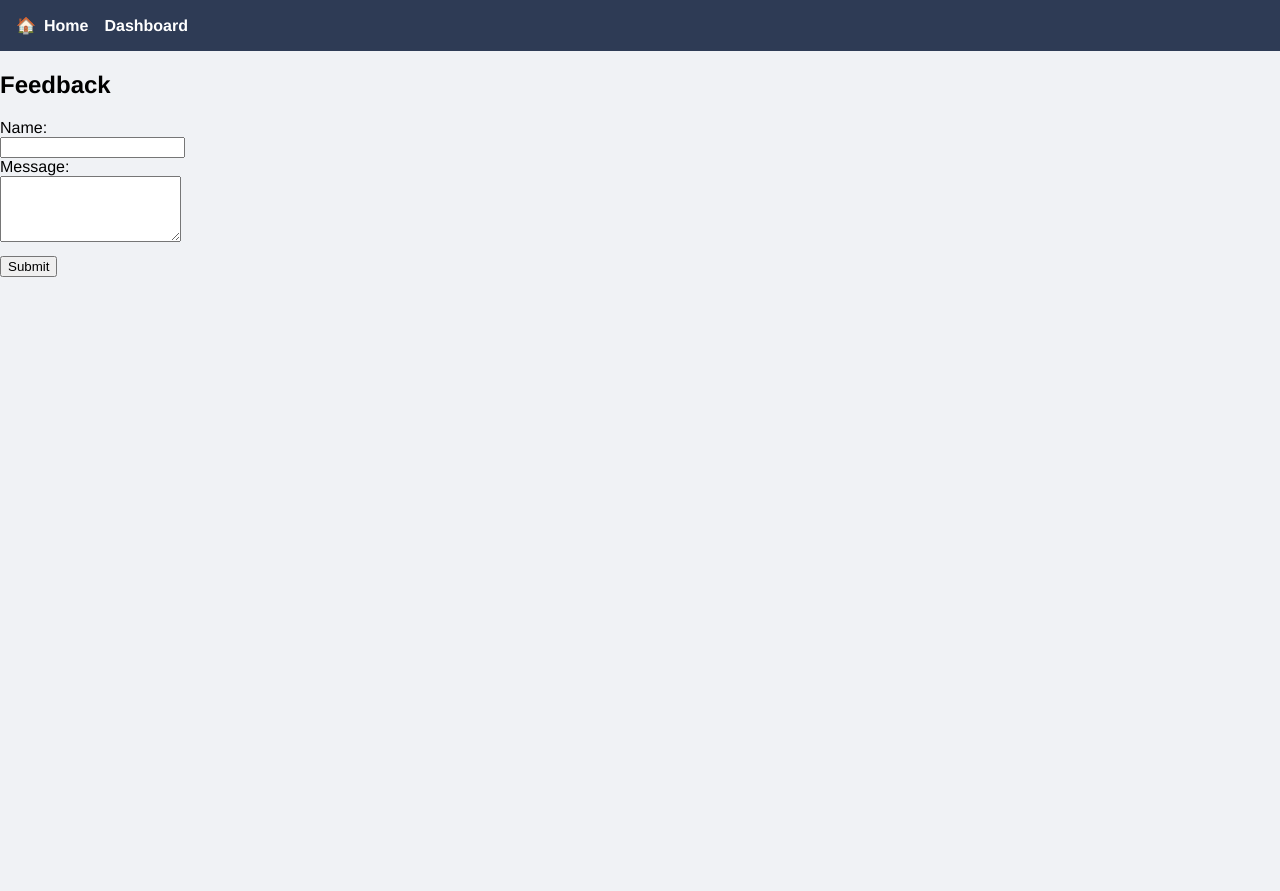
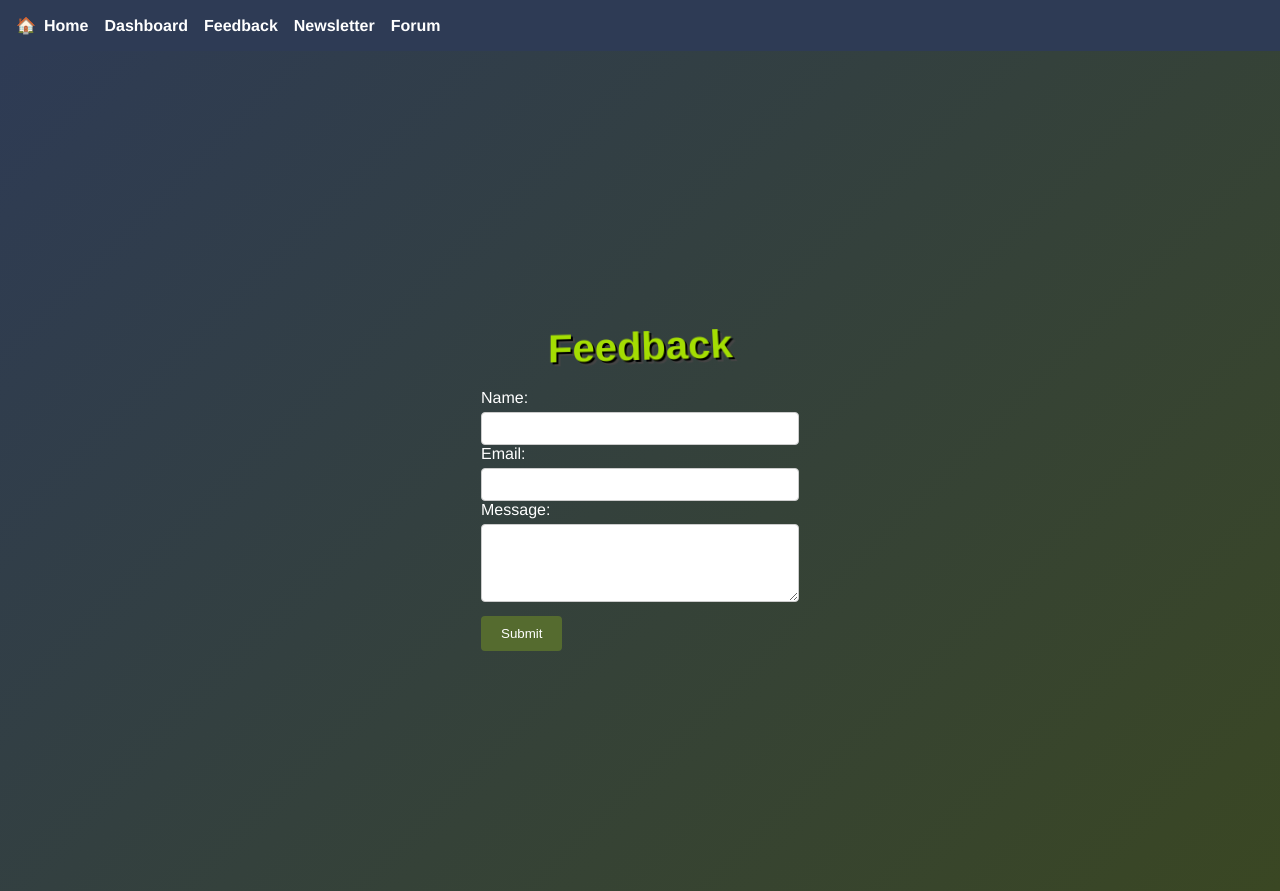
Before and after one commit to JennyFranz99/Plastic-Awareness-Platform, a React (Create React App) app: page /feedback in a window 1280 px wide. Before the commit the page ends 800 px from the top, so only its background shows below. Built offline with nearby package versions, Linux system fonts and the light colour scheme.

Commit message:
Updated Forum

```diff
--- a/src/App.js
+++ b/src/App.js
@@ -7,6 +7,8 @@ import Dashboard from './pages/Dashboard';
 import Learn from './pages/Learn';
 import Quiz from './pages/Quiz';
 import Feedback from './pages/Feedback';
+import Newsletter from './pages/Newsletter';
+import Forum from './pages/Forum';
 
 function App() {
   return (
@@ -18,6 +20,8 @@ function App() {
         <Route path="/learn" element={<Learn />} />
         <Route path="/quiz" element={<Quiz />} />
         <Route path="/feedback" element={<Feedback />} />
+        <Route path="/newsletter" element={<Newsletter />} />
+        <Route path="/forum" element={<Forum />} />
       </Routes>
     </>
   );
--- a/src/components/NavBar.js
+++ b/src/components/NavBar.js
@@ -8,10 +8,11 @@ const NavBar = () => {
       <Link to="/" className="nav-link">
         <span role="img" aria-label="home" className="home-icon">🏠</span>
         Home
-      </Link>
-        <Link to="/dashboard" className="nav-link">
-        Dashboard
-      </Link>
+        </Link>
+      <Link to="/dashboard" className="nav-link">Dashboard</Link>
+      <Link to="/feedback" className="nav-link">Feedback</Link>
+      <Link to="/newsletter" className="nav-link">Newsletter</Link>
+      <Link to="/forum" className="nav-link">Forum</Link>
     </nav>
   );
 };
--- /dev/null
+++ b/src/pages/Feedback.css
@@ -0,0 +1,52 @@
+.feedback-container {
+  min-height: 100vh;
+  display: flex;
+  flex-direction: column;
+  justify-content: center;
+  align-items: center;
+  padding: 20px;
+  background: linear-gradient(135deg, #2e3b55, #3a4723);
+  color: #fff;
+}
+
+.feedback-title {
+  font-size: 2.5rem;
+  color: #a4de02;
+  text-shadow: 2px 2px 0 #000, 4px 4px 0 #444;
+  animation: wobble 3s infinite;
+  transform: perspective(500px) rotateX(10deg);
+  margin-bottom: 20px;
+}
+
+@keyframes wobble {
+  0%, 100% {
+    transform: perspective(500px) rotateX(10deg) rotateZ(-2deg);
+  }
+  50% {
+    transform: perspective(500px) rotateX(10deg) rotateZ(2deg);
+  }
+}
+
+.feedback-form input,
+.feedback-form textarea {
+  width: 300px;
+  margin-top: 5px;
+  padding: 8px;
+  border-radius: 4px;
+  border: 1px solid #ccc;
+}
+
+.feedback-form button {
+  margin-top: 10px;
+  padding: 10px 20px;
+  background-color: #556b2f;
+  color: #fff;
+  border: none;
+  cursor: pointer;
+  border-radius: 4px;
+}
+
+.feedback-form span {
+  color: #ffb3b3;
+  font-size: 0.8rem;
+}
--- a/src/pages/Feedback.js
+++ b/src/pages/Feedback.js
@@ -3,6 +3,8 @@ import React, { useState } from 'react';
 import { useForm } from 'react-hook-form';
 import { collection, addDoc } from 'firebase/firestore';
 import { db } from '../firebase';
+import './Feedback.css';
+
 
 
 const Feedback = () => {
@@ -26,23 +28,29 @@ const Feedback = () => {
 
 
   return (
-    <div>
-      <h2>Feedback</h2>
+    <div className="feedback-container">
+      <h2 className="feedback-title">Feedback</h2>
       {submitted ? (
         <p>✅ Thank you for your feedback!</p>
       ) : (
-        <form onSubmit={handleSubmit(onSubmit)}>
+        <form onSubmit={handleSubmit(onSubmit)} className="feedback-form">
           <div>
             <label>Name:</label><br />
-                        <input type="text" {...register('name', { required: true })} />
+                                    <input type="text" {...register('name', { required: true })} />
+
             {errors.name && <span>Name is required</span>}
+          </div>
+           <div>
+            <label>Email:</label><br />
+            <input type="email" {...register('email', { required: true })} />
+            {errors.email && <span>Email is required</span>}
           </div>
           <div>
             <label>Message:</label><br />
-           <textarea rows="4" {...register('message', { required: true })} />
+                       <textarea rows="4" {...register('message', { required: true })} />
             {errors.message && <span>Message is required</span>}
           </div>
-          <button type="submit" style={{ marginTop: '10px' }}>Submit</button>
+          <button type="submit">Submit</button>
         </form>
       )}
     </div>
--- /dev/null
+++ b/src/pages/Forum.css
@@ -0,0 +1,33 @@
+.forum-container {
+  padding: 20px;
+}
+
+.forum-form input,
+.forum-form textarea {
+  display: block;
+  width: 100%;
+  max-width: 400px;
+  margin-bottom: 10px;
+  padding: 8px;
+}
+
+.forum-form button {
+  padding: 8px 16px;
+  background-color: #2e3b55;
+  color: #fff;
+  border: none;
+  cursor: pointer;
+}
+
+.forum-posts {
+  list-style: none;
+  padding: 0;
+  margin-top: 20px;
+}
+
+.forum-post {
+  background: #f4f4f4;
+  padding: 10px;
+  margin-bottom: 10px;
+  border-radius: 4px;
+}
--- /dev/null
+++ b/src/pages/Forum.js
@@ -0,0 +1,54 @@
+// src/pages/Forum.js
+import React, { useState, useEffect } from 'react';
+import { useForm } from 'react-hook-form';
+import { collection, addDoc, query, orderBy, onSnapshot } from 'firebase/firestore';
+import { db } from '../firebase';
+import './Forum.css';
+
+const Forum = () => {
+  const { register, handleSubmit, reset, formState: { errors } } = useForm();
+  const [posts, setPosts] = useState([]);
+
+  useEffect(() => {
+    const q = query(collection(db, 'forumPosts'), orderBy('timestamp', 'desc'));
+    const unsubscribe = onSnapshot(q, (snapshot) => {
+      setPosts(snapshot.docs.map(doc => ({ id: doc.id, ...doc.data() })));
+    });
+    return unsubscribe;
+  }, []);
+
+  const onSubmit = async (data) => {
+    try {
+      await addDoc(collection(db, 'forumPosts'), { ...data, timestamp: new Date() });
+      reset();
+    } catch (err) {
+      console.error('Error posting message:', err);
+    }
+  };
+
+  return (
+    <div className="forum-container">
+      <h2>Community Forum</h2>
+      <form onSubmit={handleSubmit(onSubmit)} className="forum-form">
+        <input type="text" placeholder="Name" {...register('name', { required: true })} />
+        {errors.name && <span>Name is required</span>}
+        <textarea
+          placeholder="Share your thoughts..."
+          rows="4"
+          {...register('message', { required: true })}
+        />
+        {errors.message && <span>Message is required</span>}
+        <button type="submit">Post</button>
+      </form>
+      <ul className="forum-posts">
+        {posts.map(post => (
+          <li key={post.id} className="forum-post">
+            <strong>{post.name}</strong>: {post.message}
+          </li>
+        ))}
+      </ul>
+    </div>
+  );
+};
+
+export default Forum;
--- /dev/null
+++ b/src/pages/Newsletter.css
@@ -0,0 +1,22 @@
+.newsletter-container {
+  padding: 20px;
+  text-align: center;
+}
+
+.newsletter-container input {
+  padding: 8px;
+  margin-right: 10px;
+}
+
+.newsletter-container button {
+  padding: 8px 16px;
+  background-color: #3a4723;
+  color: #fff;
+  border: none;
+  cursor: pointer;
+}
+
+.newsletter-container span {
+  color: #ffb3b3;
+  font-size: 0.8rem;
+}
--- /dev/null
+++ b/src/pages/Newsletter.js
@@ -0,0 +1,42 @@
+// src/pages/Newsletter.js
+import React, { useState } from 'react';
+import { useForm } from 'react-hook-form';
+import { collection, addDoc } from 'firebase/firestore';
+import { db } from '../firebase';
+import './Newsletter.css';
+
+const Newsletter = () => {
+  const { register, handleSubmit, reset, formState: { errors } } = useForm();
+  const [submitted, setSubmitted] = useState(false);
+
+  const onSubmit = async (data) => {
+    try {
+      await addDoc(collection(db, 'newsletter'), data);
+      setSubmitted(true);
+      reset();
+    } catch (err) {
+      console.error('Error subscribing:', err);
+    }
+  };
+
+  return (
+    <div className="newsletter-container">
+      <h2>Subscribe for weekly pollution emails</h2>
+      {submitted ? (
+        <p>✅ Thanks for subscribing!</p>
+      ) : (
+        <form onSubmit={handleSubmit(onSubmit)}>
+          <input
+            type="email"
+            placeholder="Email"
+            {...register('email', { required: true })}
+          />
+          {errors.email && <span>Email is required</span>}
+          <button type="submit">Subscribe</button>
+        </form>
+      )}
+    </div>
+  );
+};
+
+export default Newsletter;
```
